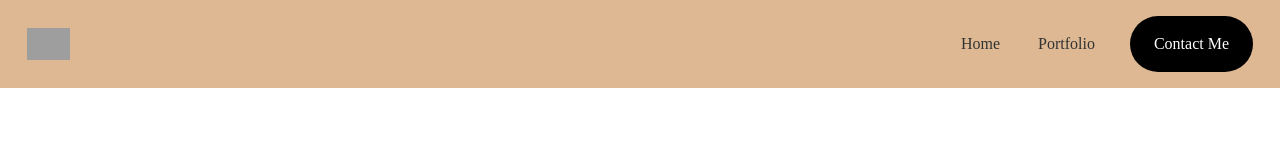
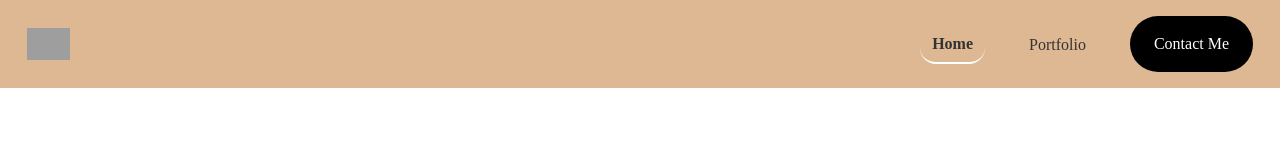
Before and after one commit to SlimCakes/Susan-Nkere-Portfolio, a Vue app: page / in a window 1280 px wide. Shown: the top 159 px of the page. Built offline with nearby package versions, Linux system fonts and the light colour scheme; grey boxes are pictures that could not be loaded.

Commit message:
2nd push jan 23rd

```diff
--- a/src/assets/style.css
+++ b/src/assets/style.css
@@ -21,7 +21,7 @@ a,
 
 @media (hover: hover) {
   a:hover {
-    background-color: hsla(160, 100%, 37%, 0.2);
+    background-color: #FFFFFF;
   }
 }
 
--- a/src/components/FooterComponent.vue
+++ b/src/components/FooterComponent.vue
@@ -1,5 +1,5 @@
 <template>
-  <div class="w-full" >
+  <div class="w-full h-auto" >
     <div class="flex flex-col justify-between">
         <!-- Social Media Icons -->
         <div class="flex justify-center gap-10">
--- a/src/components/NavBarComponent.vue
+++ b/src/components/NavBarComponent.vue
@@ -12,15 +12,25 @@
 
              <!-- Navigation -->
              <nav class="flex items-center space-x-8">
-           <router-link to="/" class="text-[#333333] hover:opacity-70 transition-opacity">
-             Home
-           </router-link>
-           <router-link to="/portfolio" class="text-[#333333] hover:opacity-70 transition-opacity">
-             Portfolio
-           </router-link>
+              <router-link
+                to="/"
+                class="text-[#333333] pb-[6px] px-[12px] py-[8px] rounded-[16px]"
+                active-class="border-b-2 border-[#FFFFFF] font-semibold"
+                exact
+              >
+                Home
+              </router-link>
+              <router-link
+                to="/portfolio"
+                class="text-[#333333] pb-[6px] px-[12px] py-[8px] rounded-[16px]"
+                active-class="border-b-2 border-[#FFFFFF] font-semibold"
+                exact
+              >
+                Portfolio
+              </router-link>
            <router-link
              to="/contact"
-             class="px-6 py-4 bg-[#000000] text-[#ffffff] rounded-full hover:bg-[#a3b181] transition-all"
+             class="px-6 py-4 bg-[#000000] text-[#ffffff] rounded-full hover:bg-gradient-to-r hover:from-[#6C757D] hover:to-[#011228] transition-all"
            >
              Contact Me
            </router-link>
--- a/src/components/PortfolioComponent.vue
+++ b/src/components/PortfolioComponent.vue
@@ -50,4 +50,22 @@
         </div>
         </div>
   </section>
+
+  <section class=" max-w-[1440px]">
+    <div class="grid grid-cols-2 gap-[64px]">
+      <div class="grid grid-rows-2 gap-[32px]">
+        <div class="pl-12">
+            <h3 class="w-[515px] text-[32px] text-[#333333] font-medium font-primary mb-[16px]">
+              <span class="text-[32px] font-normal font-primary text-[#6C757D] mr-1">02.</span>
+              Collaborative UX/UI Designs
+            </h3>
+            <ul class="space-y-4 text-[18px] text-[#333333] font-secondary">
+              <li>1. Dc Food Bank</li>
+              <li>2. Everest Crest High</li>
+              <li>3. Weather for Two</li>
+            </ul>
+          </div>
+      </div>
+    </div>
+  </section>
 </template>
```
